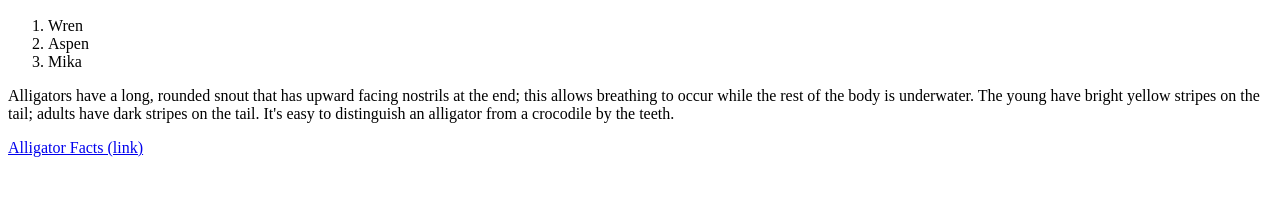
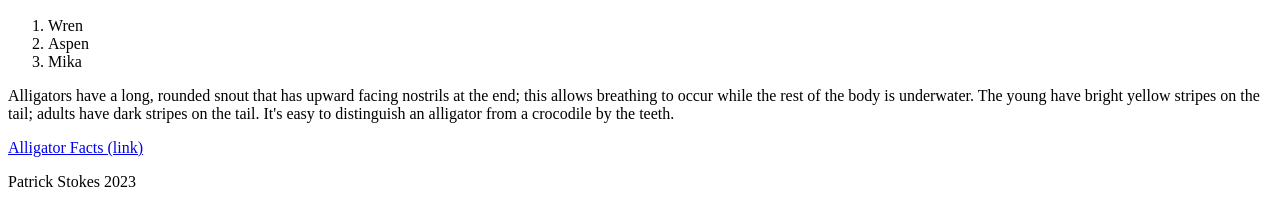
Before and after one commit to GoldenNole/Zoo-Problem, a plain HTML site: page index.html in a window 1280 px wide. Shown: the part 2023-2230 px from the top of the page. Before the commit the page ends 2188 px from the top, so only its background shows below. Drawn offline with Linux system fonts and the light colour scheme.

Commit message:
Added footer

```diff
--- a/index.html
+++ b/index.html
@@ -100,5 +100,6 @@
         </p>
         <a href="https://www.britannica.com/animal/alligator" target="_blank">Alligator Facts (link)</a>
     </div>
+    <footer><p>Patrick Stokes 2023</p></footer>
 </body>
 </html>
```
